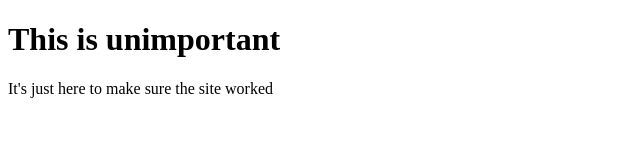
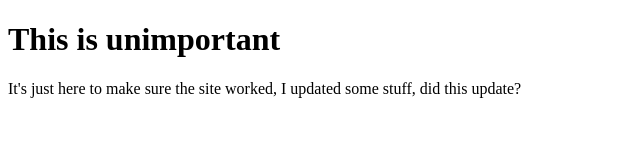
Before and after one commit to svcact1/CustomPolicyTemplate, a plain HTML site: page index.html in a window 1280 px wide. Shown: the whole page, without its empty margins (0-640 px from the left). Drawn offline with Linux system fonts and the light colour scheme.

Commit message:
Test index

```diff
--- a/index.html
+++ b/index.html
@@ -3,7 +3,7 @@
 <body>
 
 <h1>This is unimportant</h1>
-<p>It's just here to make sure the site worked</p>
+<p>It's just here to make sure the site worked, I updated some stuff, did this update?</p>
 
 </body>
 </html>
```
